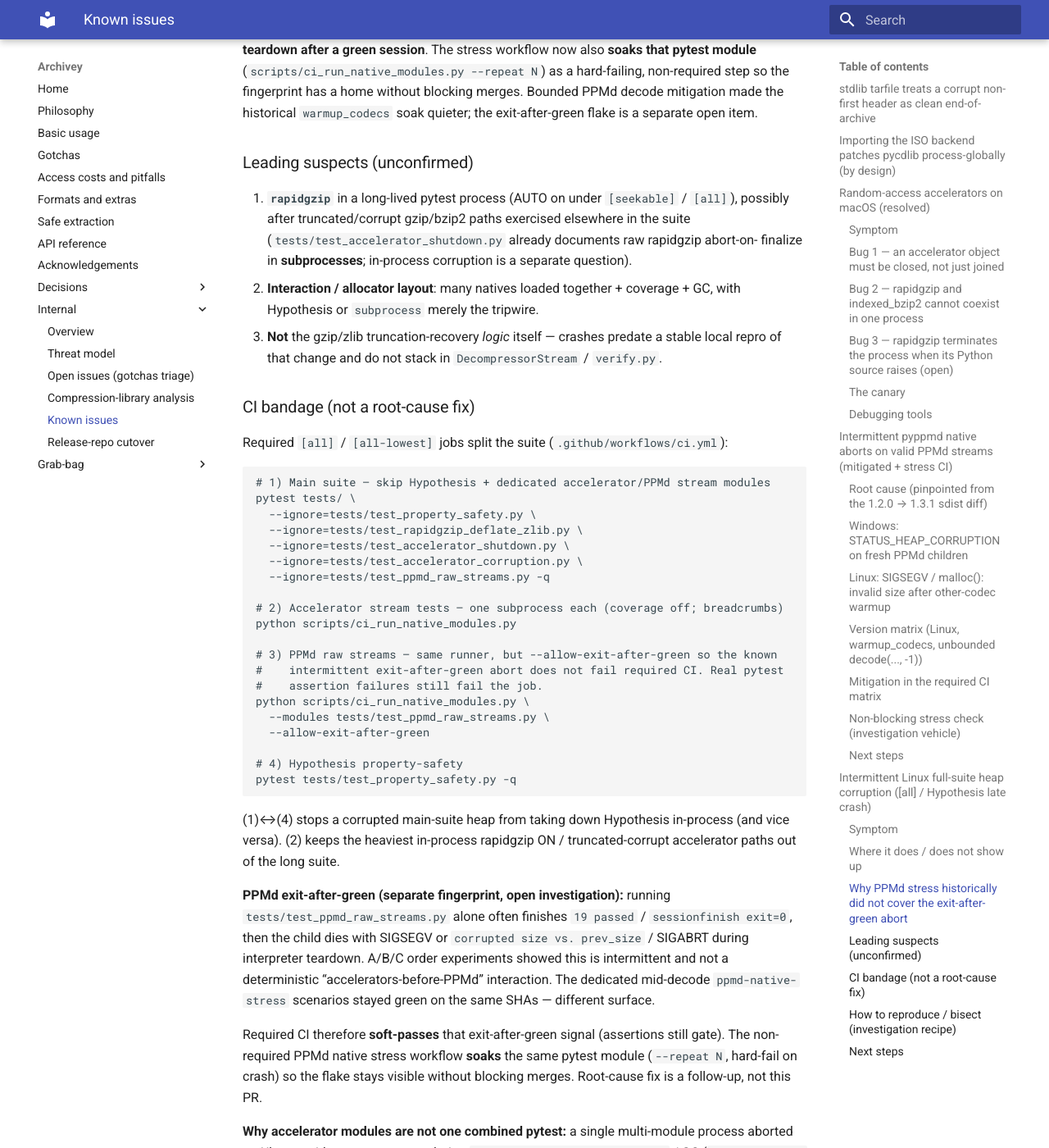
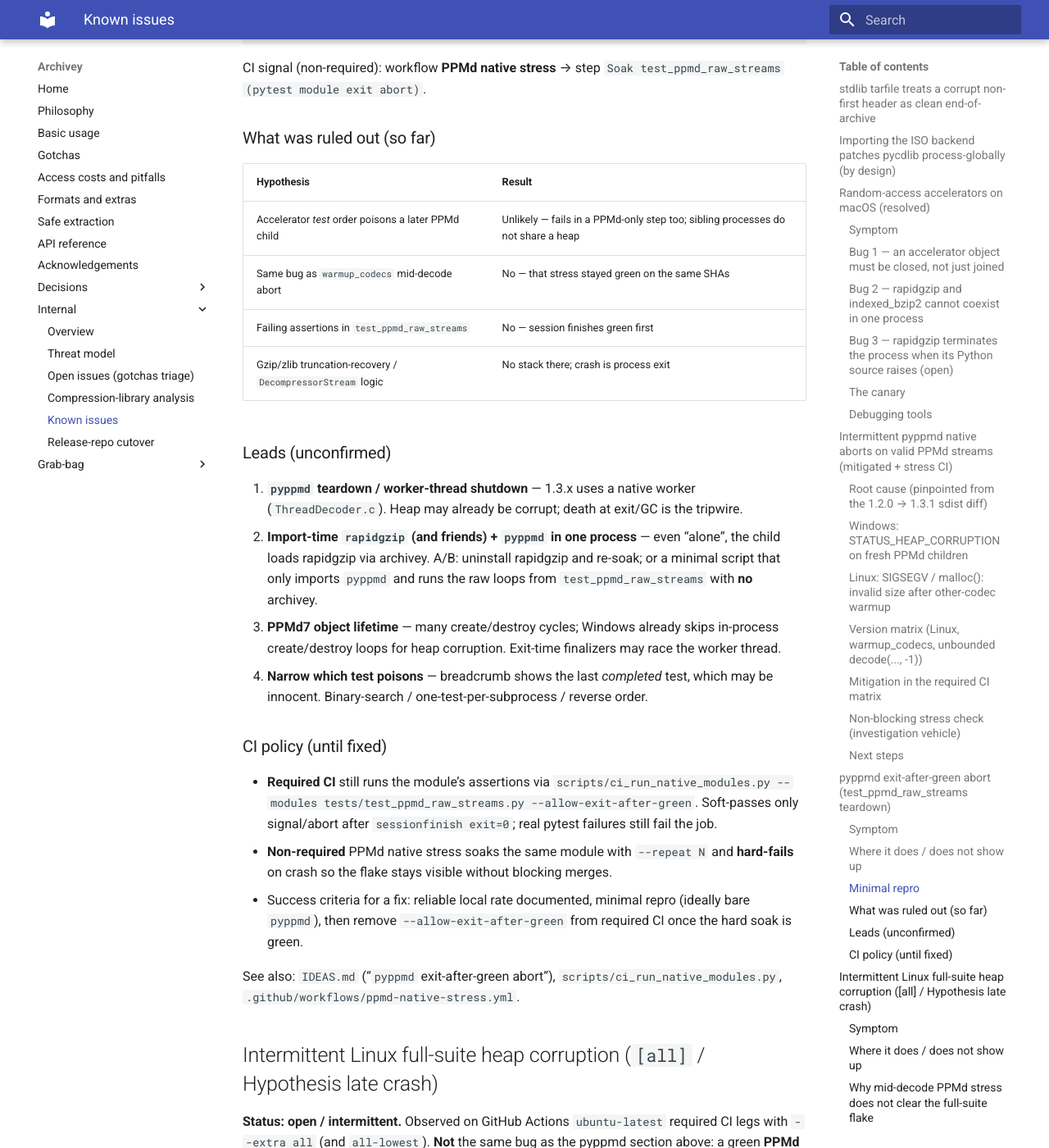
Before and after one commit to davitf/archivey-2, an MkDocs documentation site: the page built from docs/internal/known-issues.md, in a window 1280 px wide and 1400 px high, scrolled down 11702 px. Shown: the whole window at 82% size. Built offline with MkDocs 1.6.1 and Material for MkDocs 9.7.7, drawn with Linux system fonts in a browser that asks for light colours; some of the changed text lies outside the part shown.

Commit message:
Document pyppmd exit-after-green as its own known issue
Promote the teardown abort of test_ppmd_raw_streams out of the full-suite
CI bandage notes into a dedicated known-issues section (fingerprint, minimal
repro, ruled-out hypotheses, leads, CI soft-pass/soak policy), with pointers
from open-issues and IDEAS.

Co-authored-by: Davi Figueiredo <davitf@users.noreply.github.com>

````diff
--- a/docs/internal/known-issues.md
+++ b/docs/internal/known-issues.md
@@ -378,6 +378,101 @@ ARCHIVEY_PPMD_STRESS_ITERS=30 uv run --no-sync python scripts/ppmd_native_stress
   resolved: it is pure `pyppmd` (crash reproduces with no archivey imports), warmup only
   shifts allocator layout, and sized decodes are structurally safe.
 
+## `pyppmd` exit-after-green abort (`test_ppmd_raw_streams` teardown)
+
+**Status: open / intermittent.** Separate fingerprint from the mid-decode /
+`warmup_codecs` / unbounded-`decode(..., -1)` bug above (that path is mitigated by
+bounding and its dedicated stress scenarios have been green on the same SHAs where
+this still fires). Observed while isolating native-heavy modules for required CI
+(PR #183 bandage); root cause not yet found.
+
+### Symptom
+
+1. Run `tests/test_ppmd_raw_streams.py` in its **own** pytest process (coverage off).
+2. All tests pass (`19 passed`); last-test breadcrumb shows `sessionfinish exit=0`
+   (typically after `…::test_archivey_ppmd7_requires_unpack_size`).
+3. The child then dies on **interpreter teardown** with:
+   - `Fatal Python error: Segmentation fault` (rc `-11` / exit 139), or
+   - glibc `corrupted size vs. prev_size` → `Fatal Python error: Aborted`
+     (rc `-6` / exit 134).
+4. With default pytest `addopts` (pytest-cov on), the same poison often trips later in
+   `coverage.collector.flush_data` / GC — a late tripwire, not the root site. Prefer
+   coverage-off runs when reproducing.
+
+Dying children still list extension modules along the lines of `pyppmd.c._ppmd`,
+**`rapidgzip`**, lz4, brotli (and sometimes zstd) — loaded via archivey / conftest
+imports even when no accelerator *tests* ran.
+
+### Where it does / does not show up
+
+| Environment | Observation |
+|-------------|-------------|
+| `ubuntu-latest` × `[all]` / `[all-lowest]` × py3.11–3.14 | Intermittent; rate varies by Python (e.g. alone-fails on 3.12/3.14 in one A/B/C run, only-after-siblings on 3.11, all-green on 3.13) |
+| Same module after accelerator modules in sibling subprocesses | Still intermittent — **not** a deterministic “accelerators-before-PPMd” interaction |
+| `macos-latest` `[all]` | Typically clean on the same commits |
+| `windows-latest` `[all]` | Modules often finish OK; do not confuse with unrelated shell/gate issues |
+| Mid-decode `ppmd-native-stress` default scenarios (`raw_*`, `warmup_codecs`) | Green on SHAs where this fingerprint still fires |
+| `[core-only]` | N/A (no `pyppmd`) |
+
+### Minimal repro
+
+Linux + uv CPython 3.11 or 3.14, `[all]` extras. One-shot may pass; soak for rate:
+
+```bash
+uv sync --group dev --extra all
+
+# Hard soak — expect some non-zero exits (signal after green). No soft-pass.
+uv run --no-sync python scripts/ci_run_native_modules.py \
+  --modules tests/test_ppmd_raw_streams.py \
+  --repeat 20
+
+# Single shot (may pass); coverage off on purpose
+uv run --no-sync python -m pytest tests/test_ppmd_raw_streams.py \
+  -o addopts=--timeout=60 --tb=short -q
+echo exit:$?
+```
+
+CI signal (non-required): workflow **PPMd native stress** → step
+`Soak test_ppmd_raw_streams (pytest module exit abort)`.
+
+### What was ruled out (so far)
+
+| Hypothesis | Result |
+|------------|--------|
+| Accelerator *test* order poisons a later PPMd child | Unlikely — fails in a PPMd-only step too; sibling processes do not share a heap |
+| Same bug as `warmup_codecs` mid-decode abort | No — that stress stayed green on the same SHAs |
+| Failing assertions in `test_ppmd_raw_streams` | No — session finishes green first |
+| Gzip/zlib truncation-recovery / `DecompressorStream` logic | No stack there; crash is process exit |
+
+### Leads (unconfirmed)
+
+1. **`pyppmd` teardown / worker-thread shutdown** — 1.3.x uses a native worker
+   (`ThreadDecoder.c`). Heap may already be corrupt; death at exit/GC is the tripwire.
+2. **Import-time `rapidgzip` (and friends) + `pyppmd` in one process** — even “alone”,
+   the child loads rapidgzip via archivey. A/B: uninstall rapidgzip and re-soak; or a
+   minimal script that only imports `pyppmd` and runs the raw loops from
+   `test_ppmd_raw_streams` with **no** archivey.
+3. **PPMd7 object lifetime** — many create/destroy cycles; Windows already skips
+   in-process create/destroy loops for heap corruption. Exit-time finalizers may race
+   the worker thread.
+4. **Narrow which test poisons** — breadcrumb shows the last *completed* test, which
+   may be innocent. Binary-search / one-test-per-subprocess / reverse order.
+
+### CI policy (until fixed)
+
+- **Required CI** still runs the module’s assertions via
+  `scripts/ci_run_native_modules.py --modules tests/test_ppmd_raw_streams.py
+  --allow-exit-after-green`. Soft-passes only signal/abort after
+  `sessionfinish exit=0`; real pytest failures still fail the job.
+- **Non-required** PPMd native stress soaks the same module with `--repeat N` and
+  **hard-fails** on crash so the flake stays visible without blocking merges.
+- Success criteria for a fix: reliable local rate documented, minimal repro (ideally
+  bare `pyppmd`), then remove `--allow-exit-after-green` from required CI once the
+  hard soak is green.
+
+See also: `IDEAS.md` (“`pyppmd` exit-after-green abort”),
+`scripts/ci_run_native_modules.py`, `.github/workflows/ppmd-native-stress.yml`.
+
 ## Intermittent Linux full-suite heap corruption (`[all]` / Hypothesis late crash)
 
 **Status: open / intermittent.** Observed on GitHub Actions `ubuntu-latest` required CI
@@ -413,22 +508,17 @@ Fatal logs list extension modules along the lines of:
 CI runners use **uv’s standalone CPython** (Linux builds report Clang in `sys.version`),
 with pytest-cov enabled via `addopts` (`--cov=archivey …`).
 
-### Why PPMd stress historically did not cover the exit-after-green abort
+### Why mid-decode PPMd stress does not clear the full-suite flake
 
 `.github/workflows/ppmd-native-stress.yml` / `scripts/ppmd_native_stress.py`
-default scenarios:
+default scenarios run short children aimed at mid-decode / `warmup_codecs` aborts
+(no long pytest session, often no `rapidgzip`). A green result there means that
+probe is quiet — not that a long `[all]` process is free of native heap damage.
 
-- Run each scenario in a **fresh child** (no multi-thousand-test address space).
-- Warmup is LZMA2 / Deflate / Bzip2 **then** PPMd — **no `rapidgzip`**, no Hypothesis,
-  no coverage tracer, no `unrar`.
-- Target mid-decode / warmup_codecs aborts; children exit right after the scenario.
-
-That stayed green while required CI’s `test_ppmd_raw_streams` child died on
-**interpreter teardown after a green session**. The stress workflow now also
-**soaks that pytest module** (`scripts/ci_run_native_modules.py --repeat N`) as a
-hard-failing, non-required step so the fingerprint has a home without blocking
-merges. Bounded PPMd decode mitigation made the historical `warmup_codecs` soak
-quieter; the exit-after-green flake is a separate open item.
+The separate **exit-after-green** abort of `tests/test_ppmd_raw_streams.py` (green
+session, then teardown SIGSEGV/SIGABRT) has its own section above and its own
+non-required soak; do not conflate it with Hypothesis/RAR late crashes in the
+full suite.
 
 ### Leading suspects (unconfirmed)
 
@@ -470,20 +560,8 @@ pytest tests/test_property_safety.py -q
 
 (1)↔(4) stops a corrupted main-suite heap from taking down Hypothesis in-process
 (and vice versa). (2) keeps the heaviest in-process rapidgzip ON / truncated-corrupt
-accelerator paths out of the long suite.
-
-**PPMd exit-after-green (separate fingerprint, open investigation):** running
-`tests/test_ppmd_raw_streams.py` alone often finishes `19 passed` /
-`sessionfinish exit=0`, then the child dies with SIGSEGV or
-`corrupted size vs. prev_size` / SIGABRT during interpreter teardown. A/B/C order
-experiments showed this is intermittent and not a deterministic
-“accelerators-before-PPMd” interaction. The dedicated mid-decode
-`ppmd-native-stress` scenarios stayed green on the same SHAs — different surface.
-
-Required CI therefore **soft-passes** that exit-after-green signal (assertions
-still gate). The non-required PPMd native stress workflow **soaks** the same
-pytest module (`--repeat N`, hard-fail on crash) so the flake stays visible
-without blocking merges. Root-cause fix is a follow-up, not this PR.
+accelerator paths out of the long suite. (3) is the exit-after-green soft-pass —
+see **`pyppmd` exit-after-green abort** above (not a root-cause fix).
 
 **Why accelerator modules are not one combined pytest:** a single multi-module
 process aborted on Ubuntu with every test green during `coverage.collector.flush_data`
````
Also changed, not shown: docs/internal/open-issues.md (+3 -1 lines).
